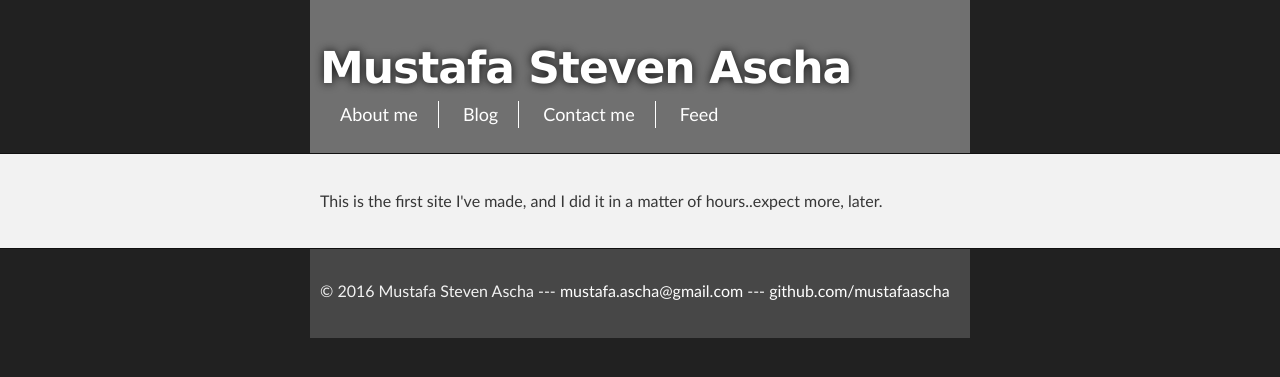
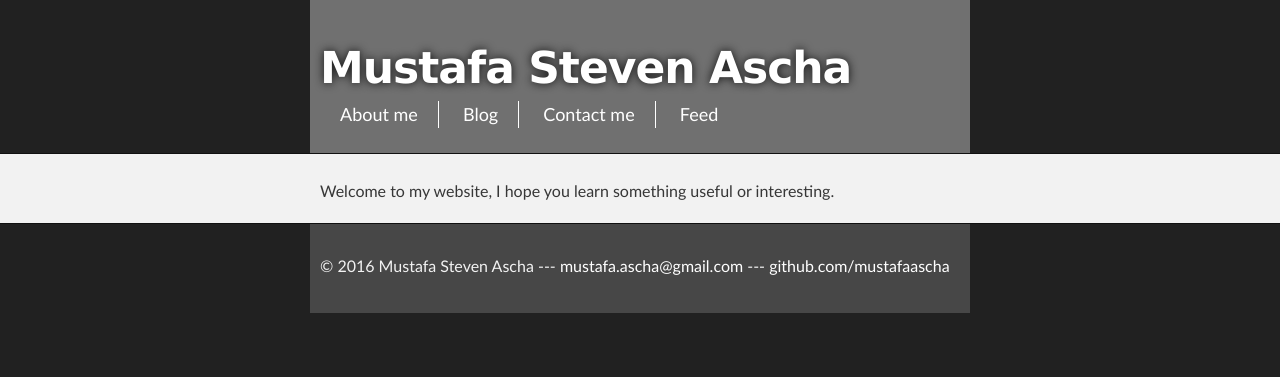
Before and after one commit to mustafaascha/mustafaascha.github.io, a Jekyll site: the page built from index.html, in a window 1280 px wide. Shown: the top 377 px of the page. Built offline with Jekyll 4.4.1, drawn with Linux system fonts in a browser that asks for light colours.

Commit message:
Update index.html

```diff
--- a/index.html
+++ b/index.html
@@ -3,4 +3,4 @@ layout: default
 title: Mustafa Steven Ascha - Studying bills to cure your ills
 ---
 
-<p>This is the first site I've made, and I did it in a matter of hours..expect more, later.</p>
+Welcome to my website, I hope you learn something useful or interesting.
```
